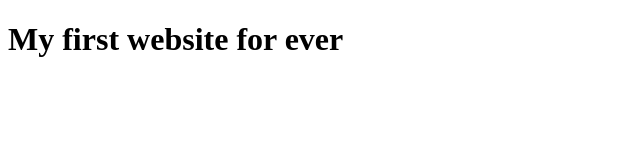
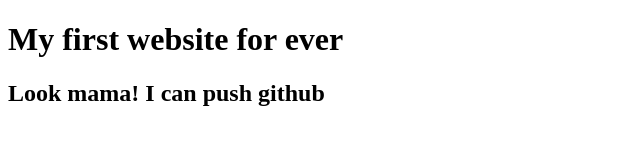
Before and after one commit to alihasan2k04/My-First-Web-site, a plain HTML site: page Index.html in a window 1280 px wide. Shown: the whole page, without its empty margins (0-640 px from the left). Drawn offline with Linux system fonts and the light colour scheme.

Commit message:
Look Mama

```diff
--- a/Index.html
+++ b/Index.html
@@ -8,5 +8,6 @@
 </head>
 <body>
     <h1>My first website for ever</h1>
+    <h2>Look mama! I can push github</h2>
 </body>
 </html>
```
